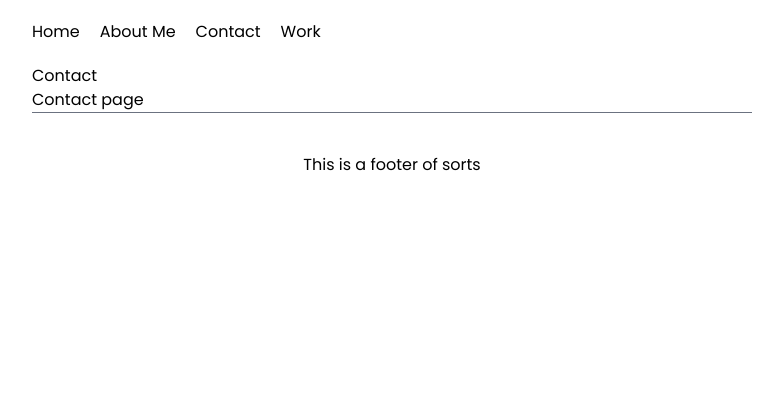
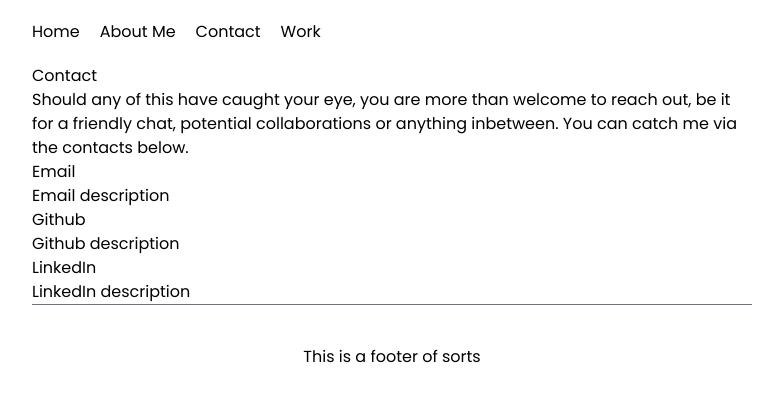
Before and after one commit to clickclickcode/portfolio, a React (Vite) app: page /contact in a window 1280 px wide. Shown: the top 402 px of the page, without its empty margins (248-1015 px from the left). Built offline with nearby package versions, Linux system fonts and the light colour scheme.

Commit message:
Updates, content and structure to pages.

```diff
--- a/src/pages/Contact.jsx
+++ b/src/pages/Contact.jsx
@@ -1,8 +1,39 @@
 export default function Contact() {
+
+    const contacts = [
+        {
+            id: 1,
+            title: 'Email',
+            url: '',
+            icon: '',
+            description: 'Email description',
+        },
+        {
+            id: 2,
+            title: 'Github',
+            url: '',
+            icon: '',
+            description: 'Github description',
+        },
+        {
+            id: 3,
+            title: 'LinkedIn',
+            url: '',
+            icon: '',
+            description: 'LinkedIn description',
+        }
+    ];
+
     return (
         <div>
             <h1>Contact</h1>
-            <p>Contact page</p>
+            <p>Should any of this have caught your eye, you are more than welcome to reach out, be it for a friendly chat, potential collaborations or anything inbetween. You can catch me via the contacts below.</p>
+            {contacts.map(contact => (
+                <div key={contact.id} className="">
+                    <h2>{contact.title}</h2>
+                    <p>{contact.description}</p>
+                </div>
+            ))}
         </div>
     )
 }
--- a/src/pages/Work.jsx
+++ b/src/pages/Work.jsx
@@ -18,14 +18,40 @@ const projects = [
     },
 ];
 
+const tools = [
+    {
+        id: 1,
+        img: '',
+        alt: '',
+    },
+    {
+        id: 2,
+        img: '',
+        alt: '',
+    },
+    {
+        id: 3,
+        img: '',
+        alt: '',
+    },
+];
+
 export default function Work() {
     return (
         <div className=''>
             <div className='flex flex-col gap-5 my-5 mx-20'>
                 <h1 className='text-2xl'>Personal & School Projects</h1>
-                <p className='text-md'>Here You can have a look around to see what projects I have been working on up until this moment. Hopefully, this will give you an idea of who I am as a developer. Happy browsing!</p>
+                <p className='text-md'>Here you can have a look around to see what projects I have been working on up until this moment. Hopefully, this will give you an idea of who I am as a developer. Happy browsing!</p>
             </div>
             <div>
+                <h2 className='text-2xl my-5 mx-20'>Tools</h2>
+                <div className='flex overflow-scroll'>
+                    {tools.map(tool => (
+                        <div key={tool.id} className='flex flex-col gap-5 mx-20 my-10'>
+                            <img src={`../images/${tool.img}`} alt={tool.alt} />
+                        </div>
+                    ))}
+                </div>
                 <h2 className='text-2xl my-5 mx-20'>School Projects</h2>
                 <div className='flex overflow-scroll'>
                     {projects.map(project => (
```
